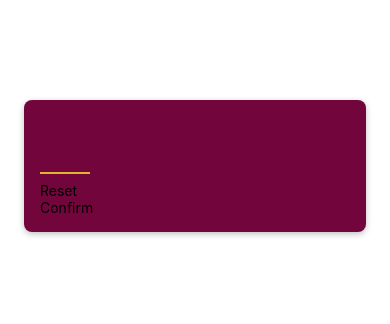
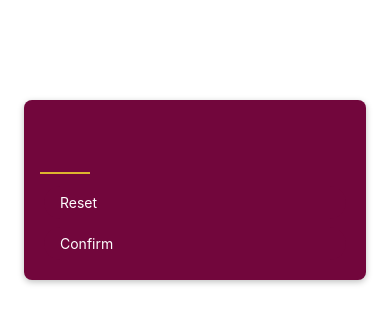
Before and after one commit to manoj1995madushanka/number_guess_game, a React Native app: screen / in a window 390 px wide. Shown: the top 324 px of the page. Built offline with nearby package versions, Linux system fonts and the light colour scheme.

Commit message:
conditional styles and style array

```diff
--- a/components/PrimaryButton.js
+++ b/components/PrimaryButton.js
@@ -1,9 +1,43 @@
-import {View,Text} from 'react-native';
+import { View, Text, Pressable, StyleSheet } from 'react-native';
 
-function PrimaryButton(props){
-    return <View>
-        <Text>{props.children}</Text>
+function PrimaryButton(props) {
+
+    function pressHandler() {
+        console.log('Pressed');
+    }
+
+    return <View style={styles.buttonOuterContainer}>
+        <Pressable
+            style={({ pressed }) => pressed ? [styles.buttonInnerContainer, styles.pressed] : styles.buttonInnerContainer}
+            onPress={pressHandler}
+            android_ripple={{ color: '#640233' }}>
+            <Text style={styles.buttonText}>{props.children}</Text>
+        </Pressable>
     </View>
+
 }
 
 export default PrimaryButton;
+
+const styles = StyleSheet.create({
+    buttonOuterContainer: {
+        borderRadius: 28,
+        margin: 4,
+        overflow: 'hidden',
+    },
+    buttonInnerContainer: {
+        backgroundColor: '#72063c',
+
+        paddingVertical: 8,
+        paddingHorizontal: 16,
+        elevation: 2,
+
+    },
+    buttonText: {
+        color: 'white',
+        textAlign: 'çenter',
+    },
+    pressed: {
+        opacity: 0.75
+    }
+});
```
